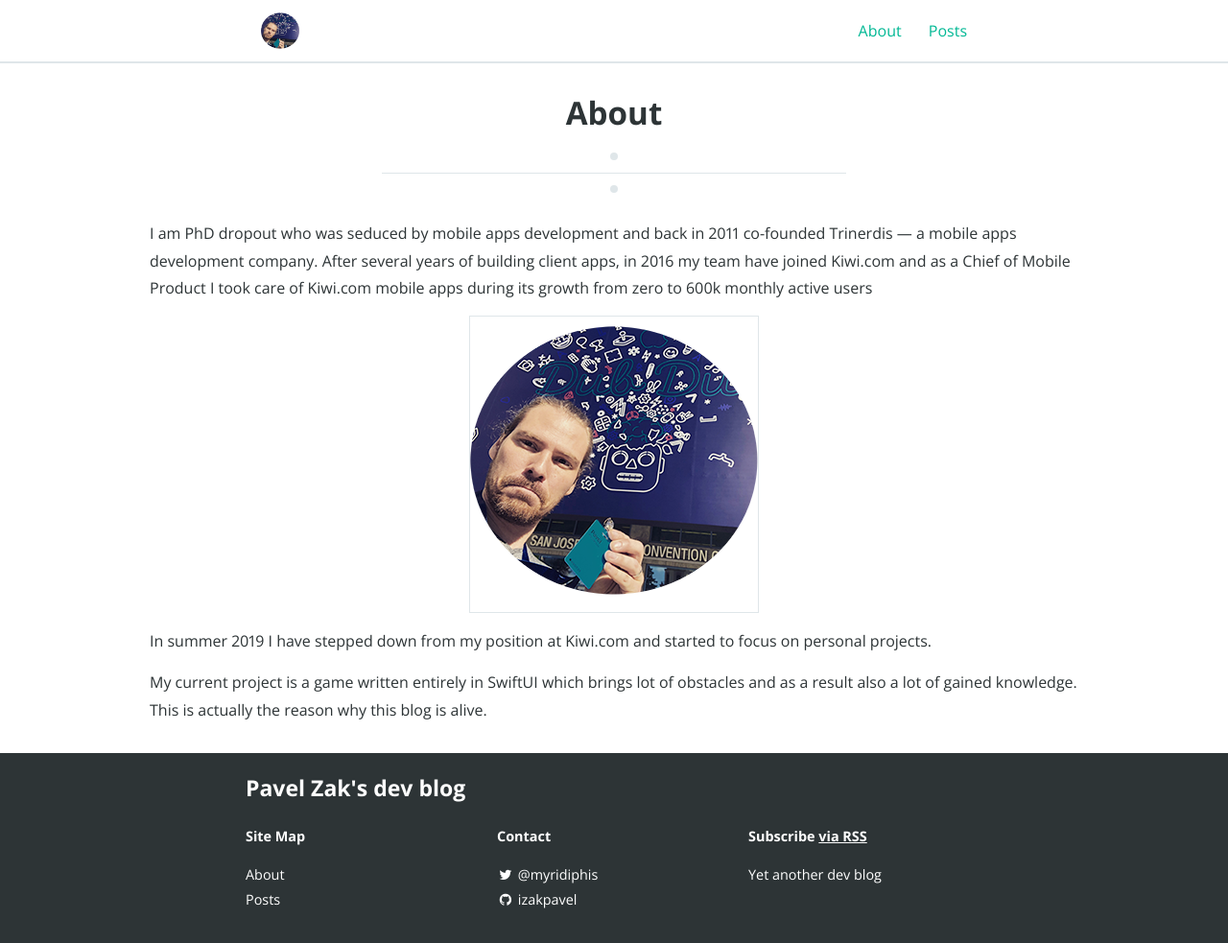
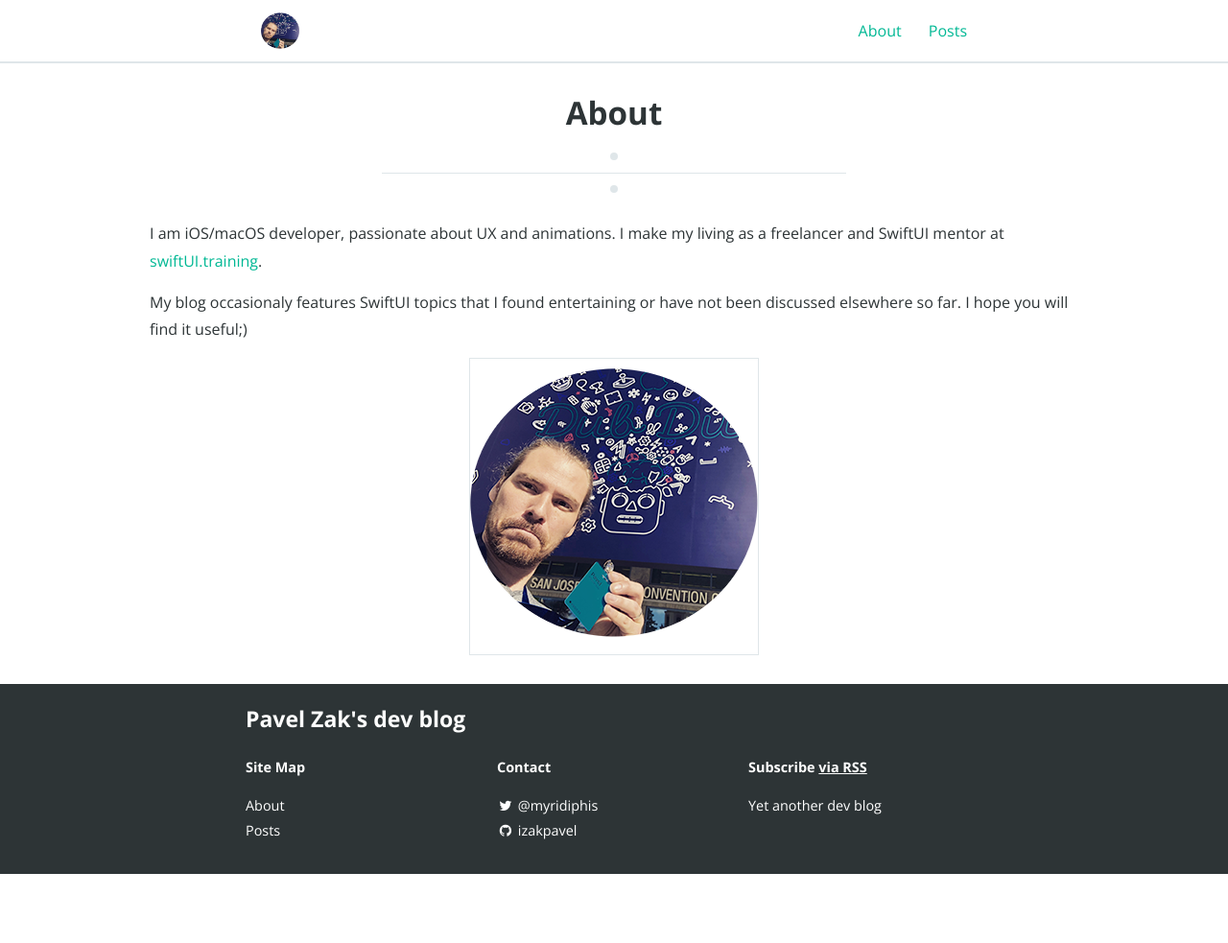
Before and after one commit to izakpavel/izakpavel.github.io, a Jekyll site: the page built from about.md, in a window 1280 px wide. Shown: the whole page at 96% size. Built offline with Jekyll 4.4.1, drawn with Linux system fonts in a browser that asks for light colours; nearby versions of some CDN libraries; after the commit the page ends 911 px from its top, so only the background shows below that.

Commit message:
improving header, updated about

```diff
--- a/_includes/head.html
+++ b/_includes/head.html
@@ -1,12 +1,13 @@
 <head>
   <meta charset="utf-8">
-  <meta http-equiv="X-UA-Compatible" content="IE=edge">
+  <meta http-equiv="X-UA-Compatible" content="IE=edge,chrome=1">
   <meta name="viewport" content="width=device-width, initial-scale=1">
 
   <title>{% if page.title %}{{ page.title }}{% else %}{{ site.title }}{% endif %}</title>
   <meta name="description" content="{% if page.excerpt %}{{ page.excerpt | strip_html | strip_newlines | truncate: 160 }}{% else %}{{ site.description }}{% endif %}">
   {% if site.name %}
   <meta name="author" content="{{ site.name }}">
+  <meta name="keywords" content="{% for tag in page.tags %}{{ tag }}, {% endfor %}swift, tutorial, iOS, iOS 13, iOS 14, wwdc, apple, ipad, iphone, free, tutorial, guide, objective c, watchos, tvos, macOS, uikit, watchkit">
   <meta name="copyright" content="&copy; {{ site.name }} {{ site.time | date: '%Y' }}">
   {% endif %}
 
--- a/about.md
+++ b/about.md
@@ -6,10 +6,11 @@ permalink: /about/
 
 
 
-I am PhD dropout who was seduced by mobile apps development and back in 2011 co-founded Trinerdis — a mobile apps development company. After several years of building client apps, in 2016 my team have joined Kiwi.com and as a Chief of Mobile Product I took care of Kiwi.com mobile apps during its growth from zero to 600k monthly active users
+I am iOS/macOS developer, passionate about UX and animations. I make my living as a freelancer and SwiftUI mentor at [swiftUI.training].
+
+My blog occasionaly features SwiftUI topics that I found entertaining or have not been discussed elsewhere so far. I hope you will find it useful;)
 
 <img src="{{ site.baseurl }}/assets/logo.png" title="Profile Picture" class="profile">
 
-In summer 2019 I have stepped down from my position at Kiwi.com and started to focus on personal projects.
 
-My current project is a game written entirely in SwiftUI which brings lot of obstacles and as a result also a lot of gained knowledge. This is actually the reason why this blog is alive.
+[swiftUI.training]: https://swiftui.training
```
